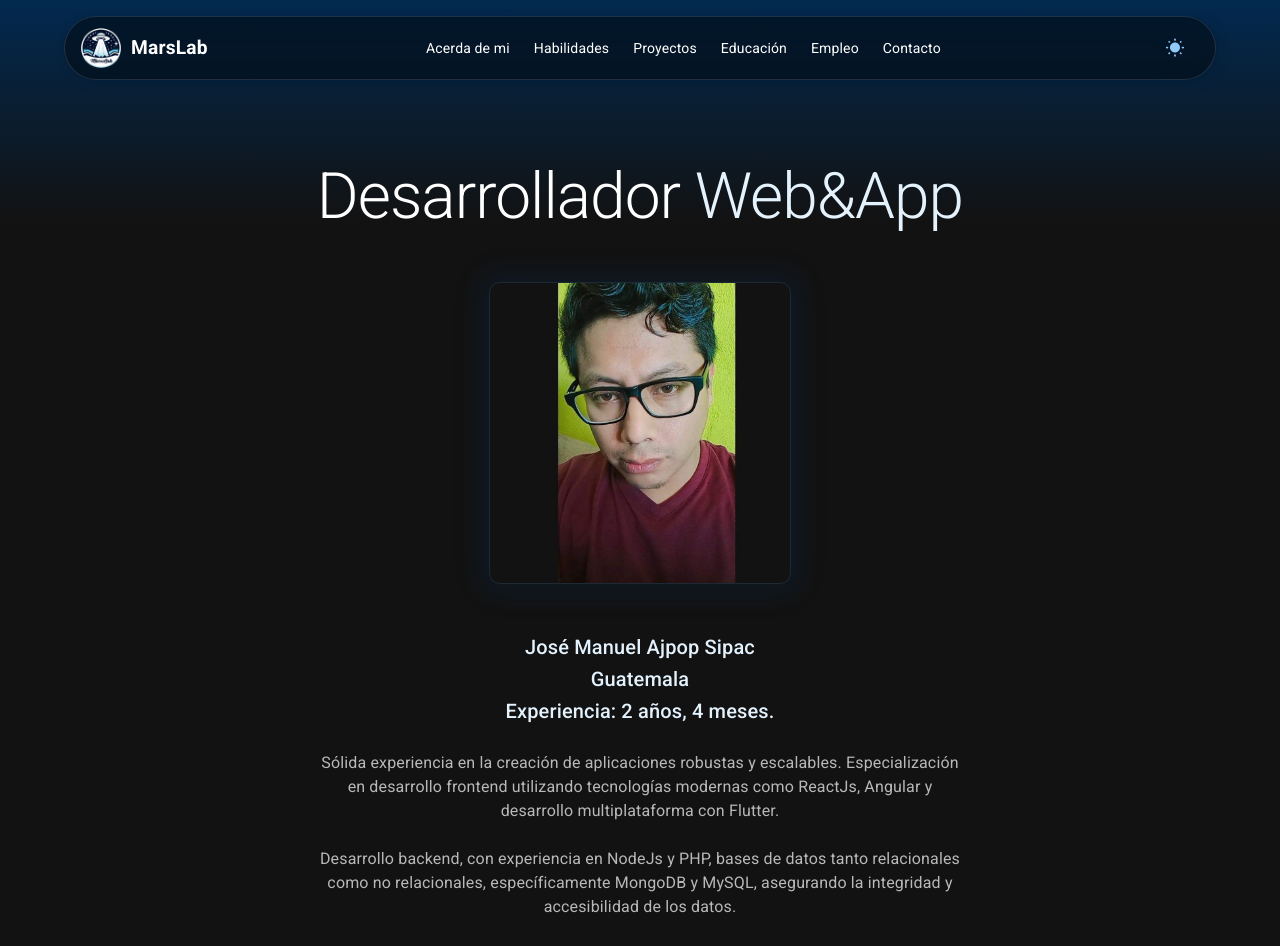
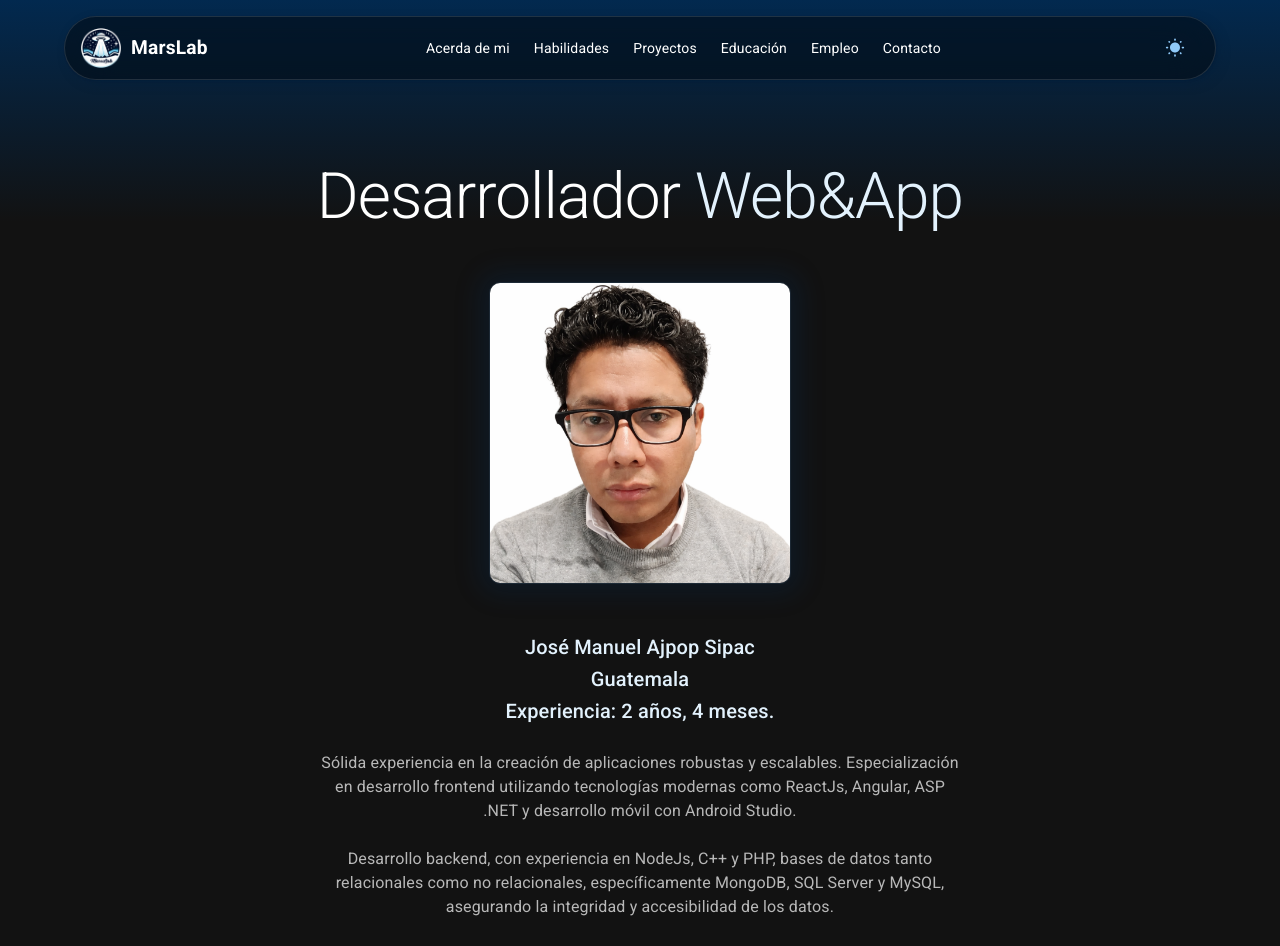
Before and after one commit to jmajpopinf/curriculumweb, a React (Vite) app: page / in a window 1280 px wide. Shown: the top 946 px of the page. Built offline with nearby package versions, Linux system fonts and the light colour scheme.

Commit message:
Actualizacion de datos febrero 2026

```diff
--- a/src/components/Hero.jsx
+++ b/src/components/Hero.jsx
@@ -79,8 +79,8 @@ export default function Hero() {
                             width: { xs: 200, sm: 300 },
                             backgroundImage:
                                 theme.palette.mode === 'light'
-                                    ? 'url("static/images/foto.jpg")'
-                                    : 'url("static/images/foto.jpg")',
+                                    ? 'url("static/images/foto2.png")'
+                                    : 'url("static/images/foto2.png")',
                             backgroundSize: 'cover',
                             borderRadius: '10px',
                             outline: '1px solid',
@@ -140,8 +140,8 @@ export default function Hero() {
                     >
                         Sólida experiencia en la creación de
                         aplicaciones robustas y escalables. Especialización en desarrollo
-                        frontend utilizando tecnologías modernas como ReactJs, Angular y desarrollo
-                        multiplataforma con Flutter.
+                        frontend utilizando tecnologías modernas como ReactJs, Angular, ASP .NET y desarrollo
+                        móvil con Android Studio.
                     </Typography>
 
                     <Typography
@@ -149,8 +149,8 @@ export default function Hero() {
                         color="text.secondary"
                         sx={{ alignSelf: 'center', width: { sm: '100%', md: '80%' } }}
                     >
-                        Desarrollo backend, con experiencia en NodeJs y PHP, bases de datos tanto
-                        relacionales como no relacionales, específicamente MongoDB y MySQL, asegurando la integridad
+                        Desarrollo backend, con experiencia en NodeJs, C++ y PHP, bases de datos tanto
+                        relacionales como no relacionales, específicamente MongoDB, SQL Server y MySQL, asegurando la integridad
                         y accesibilidad de los datos.
                     </Typography>
 
@@ -169,7 +169,7 @@ export default function Hero() {
                         color="text.secondary"
                         sx={{ alignSelf: 'center', width: { sm: '100%', md: '80%' } }}
                     >
-                        <Link href="https://drive.google.com/file/d/1trCFWN48RVMFmkz_4E-jHUE2UnvfSh1d/view?usp=sharing" target="_blank">Descargar Curriculm Vitae</Link>
+                        <Link href="https://drive.google.com/file/d/1WQT6IcSJDK2wxwKMTHzWeaiJBJcuH7br/view?usp=sharing" target="_blank">Descargar Curriculm Vitae</Link>
                     </Typography>
                 </Stack>
                 {/* <Box
--- a/src/components/Work.jsx
+++ b/src/components/Work.jsx
@@ -7,6 +7,14 @@ import Typography from '@mui/material/Typography';
 import { Avatar, CardContent, CardHeader, Link } from '@mui/material';
 
 const userTestimonials = [
+    {
+        avatar: <Avatar alt="Remy Sharp" src="static/work-images/gyt.png" />,
+        name: 'Banco G&T Continental',
+        occupation: 'Ingeniero de desarrollo',
+        webUrl: 'https://www.gtc.com.gt/',
+        testimonial:
+            "Ingeniero de Desarrollo enfocado en la resolución de incidencias, mejoras y nuevas funcionalidades del sistema Plataforma de Agencias, trabajando en front end, back end y base de datos. utilizando tecnologías como ASP .NET clásico, C++, SQL Server. Además, apoyé como Ingeniero de Calidad en pruebas funcionales y documentación técnica, asegurando el cumplimiento de estándares.",
+    },
     {
         avatar: <Avatar alt="Remy Sharp" src="static/work-images/logo.png" />,
         name: 'Signus Corp',
```
Also changed, not shown: public/static/images/foto2.png (added), public/static/work-images/gyt.png (added).
